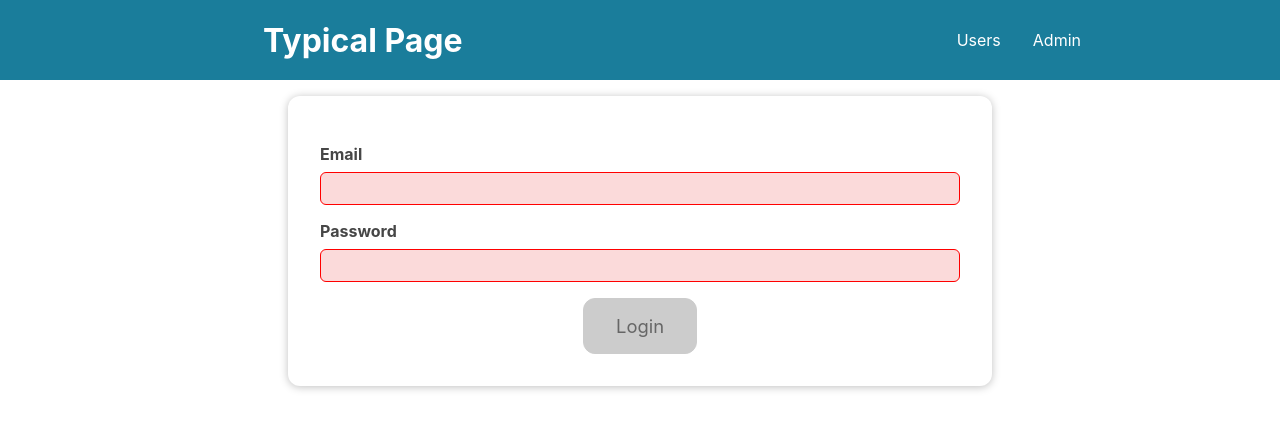
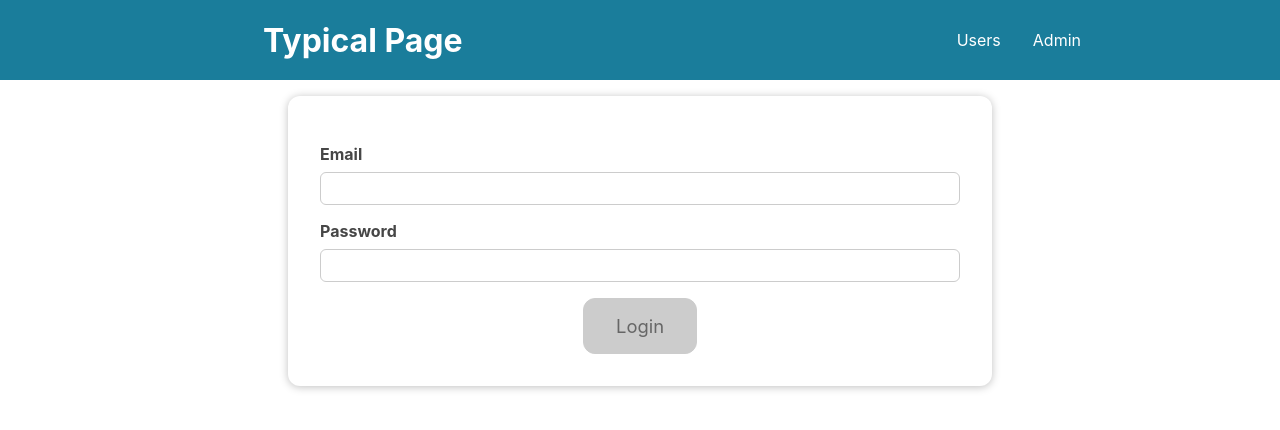
Before and after one commit to GreenBean0303/typicalPage, a React (Create React App) app in the folder my-app/: page / in a window 1280 px wide. Shown: the top 430 px of the page. Built offline with nearby package versions, Linux system fonts and the light colour scheme.

Commit message:
User login with useReducer hook

```diff
--- a/my-app/src/App.jsx
+++ b/my-app/src/App.jsx
@@ -38,11 +38,10 @@ function App() {
 
    return (
     <Fragment>
-            <MainHeader />
+      <MainHeader isAuthenticated={loggedIn} onLogout={logoutHandler} />
       <main>
         {!loggedIn && <Login onLogin={loginHandler} />}
         {loggedIn && <Home />}
-
       </main>
     </Fragment>
   );
--- a/my-app/src/components/Login/Login.jsx
+++ b/my-app/src/components/Login/Login.jsx
@@ -1,67 +1,129 @@
-import { useState, useEffect } from 'react';
+import { useState, useEffect, useReducer } from 'react';
 import Card from '../UI/Card';
 import Button from '../UI/Button';
 import './Login.css';
 
-const Login = (props) => { // ✅ Accept props
-    const [enteredEmail, setEnteredEmail] = useState('');
-    const [enteredPassword, setEnteredPassword] = useState('');
-    const [emailIsValid, setEmailIsValid] = useState(false);
-    const [passwordIsValid, setPasswordIsValid] = useState(false);
+
+
+
+const emailReducer = (state, action) => {
+    if (action.type === 'USER_INPUT') {
+      return {
+        value: action.val,
+        isValid: action.val.includes('@')
+      };
+    }
+    if (action.type === 'INPUT_BLUR') {
+      return {
+        value: state.value,
+        isValid: state.value.includes('@')
+      };
+    }
+    return {
+      value: '',
+      isValid: false
+    };
+};
+const passwordReducer = (state, action) => {
+    if (action.type === 'USER_INPUT') {
+      return {
+        value: action.val,
+        isValid: action.val.trim().length > 6
+      };
+    }
+    if (action.type === 'INPUT_BLUR') {
+      return {
+        value: state.value,
+        isValid: state.value.trim().length > 6
+      };
+    }
+    return {
+      value: '',
+      isValid: false
+    };
+  };
+
+
+
+const Login = (props) => {
     const [formIsValid, setFormIsValid] = useState(false);
+
+    const [emailState, dispatchEmail] = useReducer(
+    emailReducer,
+    {
+      value: '',
+      isValid: null
+    }
+  );
+
+  const [passwordState, dispatchPassword] = useReducer(
+    passwordReducer,
+    {
+      value: '',
+      isValid: null
+    }
+  );
 
   useEffect(() => {
     const timeOut = setTimeout(() => {
       console.log('check form is valid');
-            setFormIsValid(emailIsValid && passwordIsValid);
+      setFormIsValid(emailState.isValid && passwordState.isValid);
       console.log('checked');
     }, 500);
-
     return () => {
       clearTimeout(timeOut);
     };
-    }, [emailIsValid, passwordIsValid]);
+  }, [emailState.isValid, passwordState.isValid]);
 
   const emailChangeHandler = (event) => {
-        setEnteredEmail(event.target.value);
+    dispatchEmail({
+      type: 'USER_INPUT',
+      val: event.target.value
+    });
+    setFormIsValid(emailState.isValid && passwordState.isValid);
   };
 
   const passwordChangeHandler = (event) => {
-        setEnteredPassword(event.target.value);
+    dispatchPassword({
+      type: 'USER_INPUT',
+      val: event.target.value
+    });
+    setFormIsValid(emailState.isValid && passwordState.isValid);
   };
 
   const emailValidateHandler = () => {
-        setEmailIsValid(enteredEmail.includes('@'));
+    dispatchEmail({ type: 'INPUT_BLUR' });
   };
 
   const passwordValidateHandler = () => {
-        setPasswordIsValid(enteredPassword.trim().length > 6);
+    dispatchPassword({ type: 'INPUT_BLUR' });
   };
 
   const submitHandler = (event) => {
     event.preventDefault();
-        props.onLogin(enteredEmail, enteredPassword); // ✅ Use props.onLogin
+    props.onLogin(emailState.value, passwordState.value);
   };
+
 
     return (
         <Card className="login">
           <form onSubmit={submitHandler}>
-                <div className={`control ${emailIsValid === false ? 'invalid' : ''}`}>
+            <div className={`control ${emailState.isValid === false ? 'invalid' : ''}`}>
               <label htmlFor="email">Email</label>
               <input
                 type="email"
                 id="email"
-                        value={enteredEmail}
+                value={emailState.value}
                 onChange={emailChangeHandler}
                 onBlur={emailValidateHandler}
               />
             </div>
-                <div className={`control ${passwordIsValid === false ? 'invalid' : ''}`}>
+            <div className={`control ${passwordState.isValid === false ? 'invalid' : ''}`}>
               <label htmlFor="password">Password</label>
               <input
                 type="password"
                 id="password"
-                        value={enteredPassword}
+                value={passwordState.value}
                 onChange={passwordChangeHandler}
                 onBlur={passwordValidateHandler}
               />
@@ -74,6 +136,7 @@ const Login = (props) => { // ✅ Accept props
           </form>
         </Card>
       );
+
 };
 
 export default Login;
```
Lines whose indentation alone changed are shown as unchanged.
